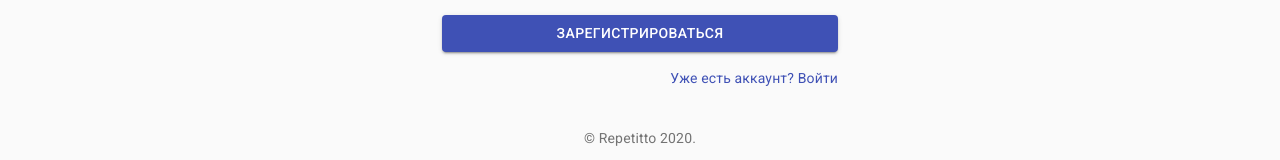
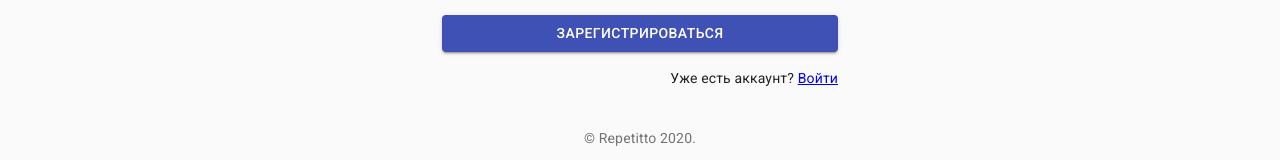
Before and after one commit to DanilBabenkov/Frontend-CFT, a React (Create React App) app: page /sign_up in a window 1280 px wide. Shown: the part 507-667 px from the top of the page. Built offline with nearby package versions, Linux system fonts and the light colour scheme.

Commit message:
Изменение навигации с использованием Router на страницах авторизации

```diff
--- a/src/pages/login/SignIN.js
+++ b/src/pages/login/SignIN.js
@@ -5,7 +5,7 @@ import CssBaseline from '@material-ui/core/CssBaseline';
 import TextField from '@material-ui/core/TextField';
 import FormControlLabel from '@material-ui/core/FormControlLabel';
 import Checkbox from '@material-ui/core/Checkbox';
-import Link from '@material-ui/core/Link';
+import {Link} from 'react-router-dom';
 import Grid from '@material-ui/core/Grid';
 import Box from '@material-ui/core/Box';
 import LockOutlinedIcon from '@material-ui/icons/LockOutlined';
@@ -81,17 +81,19 @@ export default function SignIn() {
             variant="contained"
             color="primary"
             className={classes.submit}
+            component={Link}
+            to="/profile"
           >
             Войти
           </Button>
           <Grid container>
             <Grid item xs>
-              <Link href="#" variant="body2">
+              <Link to="#" variant="body2">
                 Забыли пароль?
               </Link>
             </Grid>
             <Grid item>
-              <Link href="/sign_up" variant="body2">
+              <Link to="/sign_up" variant="body2">
                 {"Еще нет аккаунта? Зарегистрироваться"}
               </Link>
             </Grid>
--- a/src/pages/login/SignUP.js
+++ b/src/pages/login/SignUP.js
@@ -5,7 +5,7 @@ import CssBaseline from '@material-ui/core/CssBaseline';
 import TextField from '@material-ui/core/TextField';
 import FormControlLabel from '@material-ui/core/FormControlLabel';
 import Checkbox from '@material-ui/core/Checkbox';
-import Link from '@material-ui/core/Link';
+import {Link} from 'react-router-dom';
 import Grid from '@material-ui/core/Grid';
 import Box from '@material-ui/core/Box';
 import LockOutlinedIcon from '@material-ui/icons/LockOutlined';
@@ -113,8 +113,9 @@ export default function SignUp() {
           </Button>
           <Grid container justify="flex-end">
             <Grid item>
-              <Link href="/sign_in" variant="body2">
-                Уже есть аккаунт? Войти
+              <span> Уже есть аккаунт? </span>
+              <Link to="/sign_in" variant="body2">
+                Войти
               </Link>
             </Grid>
           </Grid>
```
